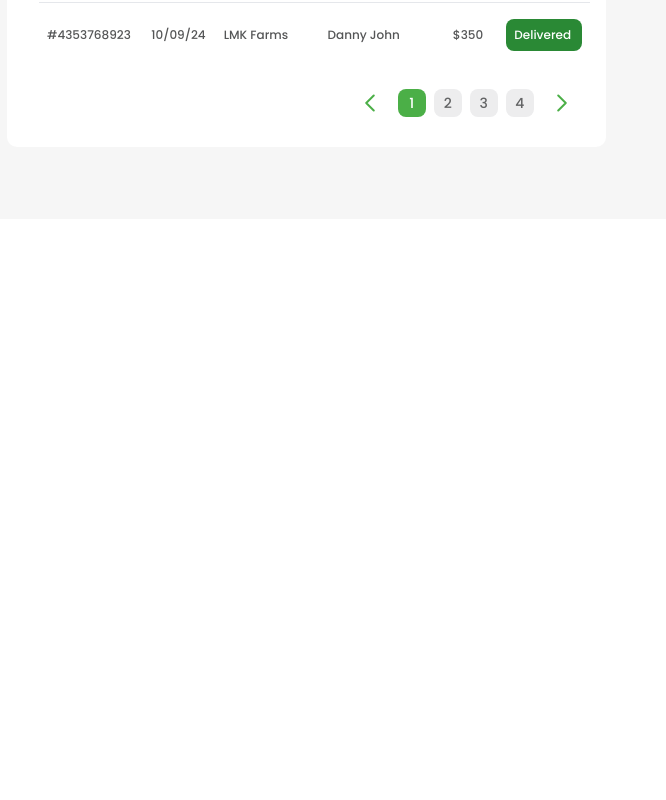
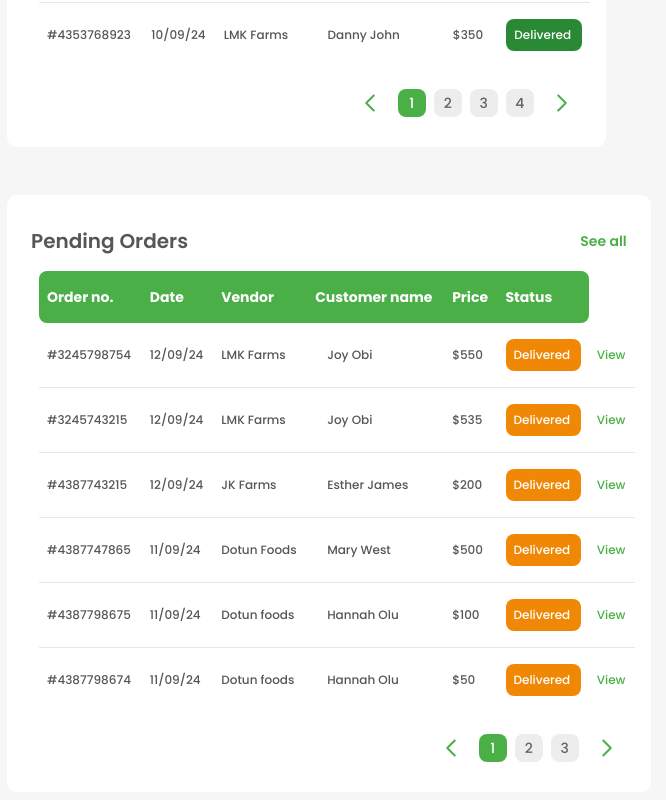
Before and after one commit to BayaSel/BayaSel, a React (Vite) app: page /admin/admin-order in a window 1280 px wide. Shown: the part 666-1466 px from the top of the page, without its empty margins (337-1003 px from the left). Before the commit the page ends 885 px from the top, so only its background shows below. Built offline with nearby package versions, Linux system fonts and the light colour scheme.

Commit message:
feat: order screen

```diff
--- a/src/pages/ProductDetails.jsx
+++ b/src/pages/ProductDetails.jsx
@@ -111,7 +111,7 @@ function ProductDetails() {
           <div>
             <Routes>
               <Route path="description" element={<ProductDescription />} />
-              <Route path="customer-review" element={<CustomerReview />} />
+              <Route path="customer-review" element={<CustomerReview showWriteReview={true}/>} />
               <Route path="warranty" element={<ProductWarranty />} />
 
               <Route index element={<ProductDescription />} />
--- a/src/pages/admin/AdminOrder.jsx
+++ b/src/pages/admin/AdminOrder.jsx
@@ -1,25 +1,27 @@
 import React from 'react'
+import PropTypes from 'prop-types';
 import { TablePagination } from './component/TablePagination'
 import { CompletedOrderData } from './component/CompletedOrderData'
+import { PendingOrderData } from './component/PendingOrderData';
 
-export default function AdminOrder() {
+export default function AdminOrder({ onViewClick }) {
   const [completedCurrentPage, setCompletedCurrentPage] = React.useState(1);
-  //const [pendingCurrentPage, setPendingCurrentPage] = React.useState(1);
+  const [pendingCurrentPage, setPendingCurrentPage] = React.useState(1);
 
   const itemsPerPage = 6;
 
   const completedTotalPages = Math.ceil(CompletedOrderData.length / itemsPerPage);
-  //const pendingTotalPages = Math.ceil(PendingProductsData.length / itemsPerPage);
+  const pendingTotalPages = Math.ceil(PendingOrderData.length / itemsPerPage);
 
   const completedCurrentData = CompletedOrderData.slice(
     (completedCurrentPage - 1) * itemsPerPage,
     completedCurrentPage * itemsPerPage
   );
 
-  // const pendingCurrentData = PendingProductsData.slice(
-  //   (pendingCurrentPage - 1) * itemsPerPage,
-  //   pendingCurrentPage * itemsPerPage
-  // );
+  const pendingCurrentData = PendingOrderData.slice(
+    (pendingCurrentPage - 1) * itemsPerPage,
+    pendingCurrentPage * itemsPerPage
+  );
 
   return (
     <div>
@@ -65,6 +67,56 @@ export default function AdminOrder() {
         totalPages={completedTotalPages}
       />
       </section>
+
+      {/* Pending order section */}
+      <section className="p-4 bg-white rounded-[10px] w-fit mb-5">
+        <div className="flex justify-between py-2 font-semibold">
+            <h2 className="text-[#555657] text-xl">Pending Orders</h2>
+            <button className="transition duration-300 ease-in-out transform hover:scale-105 text-Green text-sm cursor-pointer">See all</button>
+        </div>
+        <table className="table-auto border-collapse my-2 mx-2 w-full">
+          <thead>
+            <tr className="text-sm font-medium bg-Green text-white rounded-xl justify-around space-x-3">
+              <th className="px-2 py-3 whitespace-nowrap rounded-tl-lg rounded-bl-lg">Order no.</th>
+              <th className="px-2 py-3 whitespace-nowrap">Date</th>
+              <th className="px-2 py-3 whitespace-nowrap">Vendor</th>
+              <th className="px-2 py-3 whitespace-nowrap">Customer name</th>
+              <th className="px-2 py-3 whitespace-nowrap">Price</th>
+              <th className="px-2 py-3 whitespace-nowrap rounded-tr-lg rounded-br-lg">Status</th>
+            </tr>
+          </thead>
+          <tbody className="font-medium text-xs text-[#555657] divide-y divide-[#E5E7EB]">
+          {pendingCurrentData.map((item, index) => (
+            <tr key={index}>
+              <td className="px-2 py-3 whitespace-nowrap">{item.orderNo}</td>
+              <td className="px-2 py-3 whitespace-nowrap">{item.date}</td>
+              <td className="px-2 py-3 whitespace-nowrap">{item.vendor}</td>
+              <td className="pl-5 pr-2 py-3 whitespace-nowrap">{item.customerName}</td>
+              <td className="px-2 py-3 whitespace-nowrap">{item.price}</td>
+              <td className="px-2 py-3 whitespace-nowrap">
+                <p className="bg-[#F18805] text-white p-2 rounded-lg">
+                  Delivered
+                </p>
+              </td>
+              <td className="px-2 py-3 whitespace-nowrap">
+                <button className="transition duration-300 ease-in-out transform hover:scale-105 text-Green" onClick={() => onViewClick(item)}>
+                    View
+                </button>
+              </td>
+            </tr>
+          ))}
+          </tbody>
+        </table>
+        <TablePagination
+        currentPage={pendingCurrentPage}
+        setCurrentPage={setPendingCurrentPage}
+        totalPages={pendingTotalPages}
+      />
+      </section>
     </div>
   )
 }
+
+AdminOrder.propTypes = {
+  onViewClick: PropTypes.func.isRequired,
+};
--- a/src/pages/admin/Overview.jsx
+++ b/src/pages/admin/Overview.jsx
@@ -71,7 +71,7 @@ export default function Overview() {
                             </td>
                             <td>8 (Bags)</td>
                             <td>LMK Farms</td>
-                            <td><button className="transition duration-300 ease-in-out transform hover:scale-105 bg-[#F18805] text-white rounded-lg py-1 px-[10px]">Pending</button></td>
+                            <td><button className=" bg-[#F18805] text-white rounded-lg py-1 px-[10px]">Pending</button></td>
                         </tr>
                         <tr className='my-1'>
                             <td className="flex flex-col gap-1 py-3">
@@ -80,7 +80,7 @@ export default function Overview() {
                             </td>
                             <td>6 (Bags)</td>
                             <td>Dotun Foods</td>
-                            <td><button className="transition duration-300 ease-in-out transform hover:scale-105 bg-[#AB3533] text-white rounded-lg py-1 px-[10px]">Not alerted</button></td>
+                            <td><button className=" bg-[#AB3533] text-white rounded-lg py-1 px-[10px]">Not alerted</button></td>
                         </tr>
                         <tr className='my-1'>
                             <td className="flex flex-col gap-1 py-3">
@@ -89,7 +89,7 @@ export default function Overview() {
                             </td>
                             <td>5 (Bunch)</td>
                             <td>Dotun Foods</td>
-                            <td><button className="transition duration-300 ease-in-out transform hover:scale-105 bg-[#AB3533] text-white rounded-lg py-1 px-[10px]">Not alerted</button></td>
+                            <td><button className=" bg-[#AB3533] text-white rounded-lg py-1 px-[10px]">Not alerted</button></td>
                         </tr>
                         <tr className='my-1'>
                             <td className="flex flex-col gap-1 py-3">
@@ -98,7 +98,7 @@ export default function Overview() {
                             </td>
                             <td>8 (Bags)</td>
                             <td>LMK Farms</td>
-                            <td><button className="transition duration-300 ease-in-out transform hover:scale-105 bg-[#F18805] text-white rounded-lg py-1 px-[10px] h-fit">Pending</button></td>
+                            <td><button className=" bg-[#F18805] text-white rounded-lg py-1 px-[10px] h-fit">Pending</button></td>
                         </tr>
                     </tbody>
                 </table>
@@ -198,7 +198,7 @@ export default function Overview() {
             <div className="bg-white p-3 rounded-[10px]">
                 <div className="flex justify-between font-semibold my-2">
                     <h2 className="text-[#555657] text-xl">Vendor Request</h2>
-                    <button className="text-Green text-sm cursor-pointer">See all</button>
+                    <button className="text-Green text-sm cursor-pointer transition duration-300 ease-in-out transform hover:scale-105">See all</button>
                 </div>
                 <div className="flex gap-2 p-2 my-2 border-[0.5px] border-[#C8C8C9] rounded">
                     <img src="/James.png" alt="Picture of Vendor James" className="self-start mt-2"/>
--- a/src/pages/admin/component/AdminSideNav.jsx
+++ b/src/pages/admin/component/AdminSideNav.jsx
@@ -1,11 +1,17 @@
-import { useState } from 'react';
-import { Link } from "react-router-dom";
+import { useState, useEffect } from 'react';
+import { Link, useLocation } from "react-router-dom";
 import { GoPeople, GoMegaphone } from "react-icons/go";
 import { GrUserAdmin } from "react-icons/gr";
 
 // eslint-disable-next-line react/prop-types
 export default function AdminSideNav({ onLinkClick }) {
-  const [activeLink, setActiveLink] = useState('overview');
+  const location = useLocation();
+  const [activeLink, setActiveLink] = useState('');
+
+  useEffect(() => {
+    const currentPath = location.pathname.split('/').pop();
+    setActiveLink(currentPath);
+  }, [location.pathname]);
 
   const handleLinkClick = (link) => {
     setActiveLink(link);
@@ -13,12 +19,12 @@ export default function AdminSideNav({ onLinkClick }) {
   };
 
   return (
-    <div className="bg-[#FFFFFF] flex flex-col w-[320px] space-y-3">
+    <div className="bg-[#FFFFFF] flex flex-col w-[320px] space-y-4">
       <div className="px-4">
         <img src="/adminlogo.png" alt="Bayasel Logo"/>
       </div>
 
-      <nav>
+      <nav className='pb-12'>
         <Link
           to='overview'
           onClick={() => handleLinkClick('overview')}
--- a/src/pages/admin/component/PendingOrderData.jsx
+++ b/src/pages/admin/component/PendingOrderData.jsx
@@ -6,4 +6,123 @@ export const PendingOrderData = [
         customerName: "Joy Obi",
         price: "$550",
     },
+    {
+        orderNo: "#3245743215",
+        date: "12/09/24",
+        vendor: "LMK Farms",
+        customerName: "Joy Obi",
+        price: "$535",
+    },
+    {
+        orderNo: "#4387743215",
+        date: "12/09/24",
+        vendor: "JK Farms",
+        customerName: "Esther James",
+        price: "$200",
+    },
+    {
+        orderNo: "#4387747865",
+        date: "11/09/24",
+        vendor: "Dotun Foods",
+        customerName: "Mary West",
+        price: "$500",
+    },
+    {
+        orderNo: "#4387798675",
+        date: "11/09/24",
+        vendor: "Dotun foods",
+        customerName: "Hannah Olu",
+        price: "$100",
+    },
+    {
+        orderNo: "#4387798674",
+        date: "11/09/24",
+        vendor: "Dotun foods",
+        customerName: "Hannah Olu",
+        price: "$50",
+    },
+    {
+        orderNo: "#3245798754",
+        date: "12/09/24",
+        vendor: "LMK Farms",
+        customerName: "Joy Obi",
+        price: "$550",
+    },
+    {
+        orderNo: "#3245743215",
+        date: "12/09/24",
+        vendor: "LMK Farms",
+        customerName: "Joy Obi",
+        price: "$535",
+    },
+    {
+        orderNo: "#4387743215",
+        date: "12/09/24",
+        vendor: "JK Farms",
+        customerName: "Esther James",
+        price: "$200",
+    },
+    {
+        orderNo: "#4387747865",
+        date: "11/09/24",
+        vendor: "Dotun Foods",
+        customerName: "Mary West",
+        price: "$500",
+    },
+    {
+        orderNo: "#4387798675",
+        date: "11/09/24",
+        vendor: "Dotun foods",
+        customerName: "Hannah Olu",
+        price: "$100",
+    },
+    {
+        orderNo: "#4387798674",
+        date: "11/09/24",
+        vendor: "Dotun foods",
+        customerName: "Hannah Olu",
+        price: "$50",
+    },
+    {
+        orderNo: "#3245798754",
+        date: "12/09/24",
+        vendor: "LMK Farms",
+        customerName: "Joy Obi",
+        price: "$550",
+    },
+    {
+        orderNo: "#3245743215",
+        date: "12/09/24",
+        vendor: "LMK Farms",
+        customerName: "Joy Obi",
+        price: "$535",
+    },
+    {
+        orderNo: "#4387743215",
+        date: "12/09/24",
+        vendor: "JK Farms",
+        customerName: "Esther James",
+        price: "$200",
+    },
+    {
+        orderNo: "#4387747865",
+        date: "11/09/24",
+        vendor: "Dotun Foods",
+        customerName: "Mary West",
+        price: "$500",
+    },
+    {
+        orderNo: "#4387798675",
+        date: "11/09/24",
+        vendor: "Dotun foods",
+        customerName: "Hannah Olu",
+        price: "$100",
+    },
+    {
+        orderNo: "#4387798674",
+        date: "11/09/24",
+        vendor: "Dotun foods",
+        customerName: "Hannah Olu",
+        price: "$50",
+    },
 ]
```
Also changed, not shown: src/components/CustomerReview.jsx (+23 -10 lines), src/pages/admin/AdminProductDetails.jsx (+50 -2 lines), public/monthlygraph.png (added), public/weeklygraph.png (added), src/pages/admin/AdminOrderDetails.jsx (added).
